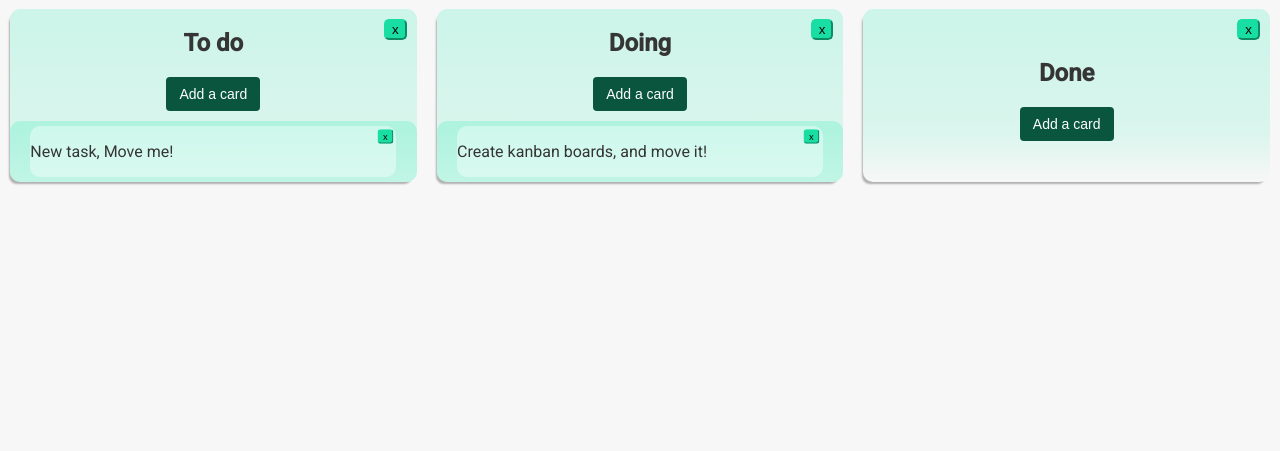
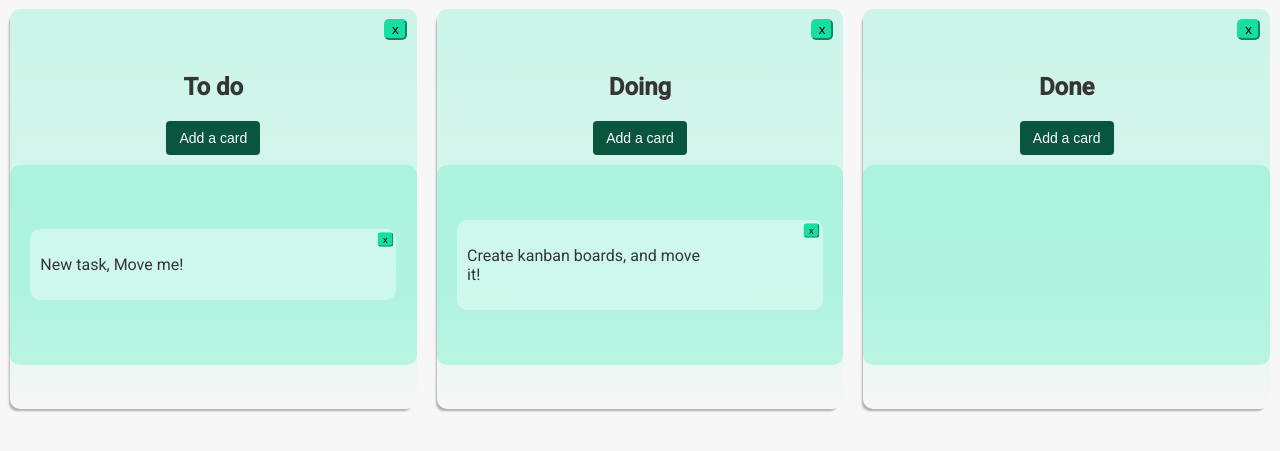
Before and after one commit to 01miC/11_6-KanbanBoard, a website: page index.html in a window 1280 px wide. Shown: the part 51-502 px from the top of the page. Drawn offline with nearby package versions, Linux system fonts and the light colour scheme.

Commit message:
Add final version of kanban board

```diff
--- a/sass/style.scss
+++ b/sass/style.scss
@@ -55,6 +55,7 @@ body {
 	flex-flow: row wrap;
     justify-content:center;
     .column {
+        min-height:400px;
         position:relative;
         display:flex;
         flex-direction: column;
@@ -107,6 +108,7 @@ body {
         text-align:center;
     }
     .column-card-list {
+        min-height:200px;
         list-style-type: none;
         background-color:rgba(110,239,200,0.4);
         border-radius:10px;
@@ -140,6 +142,7 @@ body {
                 }
             }
             >p{
+                padding:10px;
                 width:70%;
             }
         }
```
Also changed, not shown: sass/style.css, sass/style.min.css.
